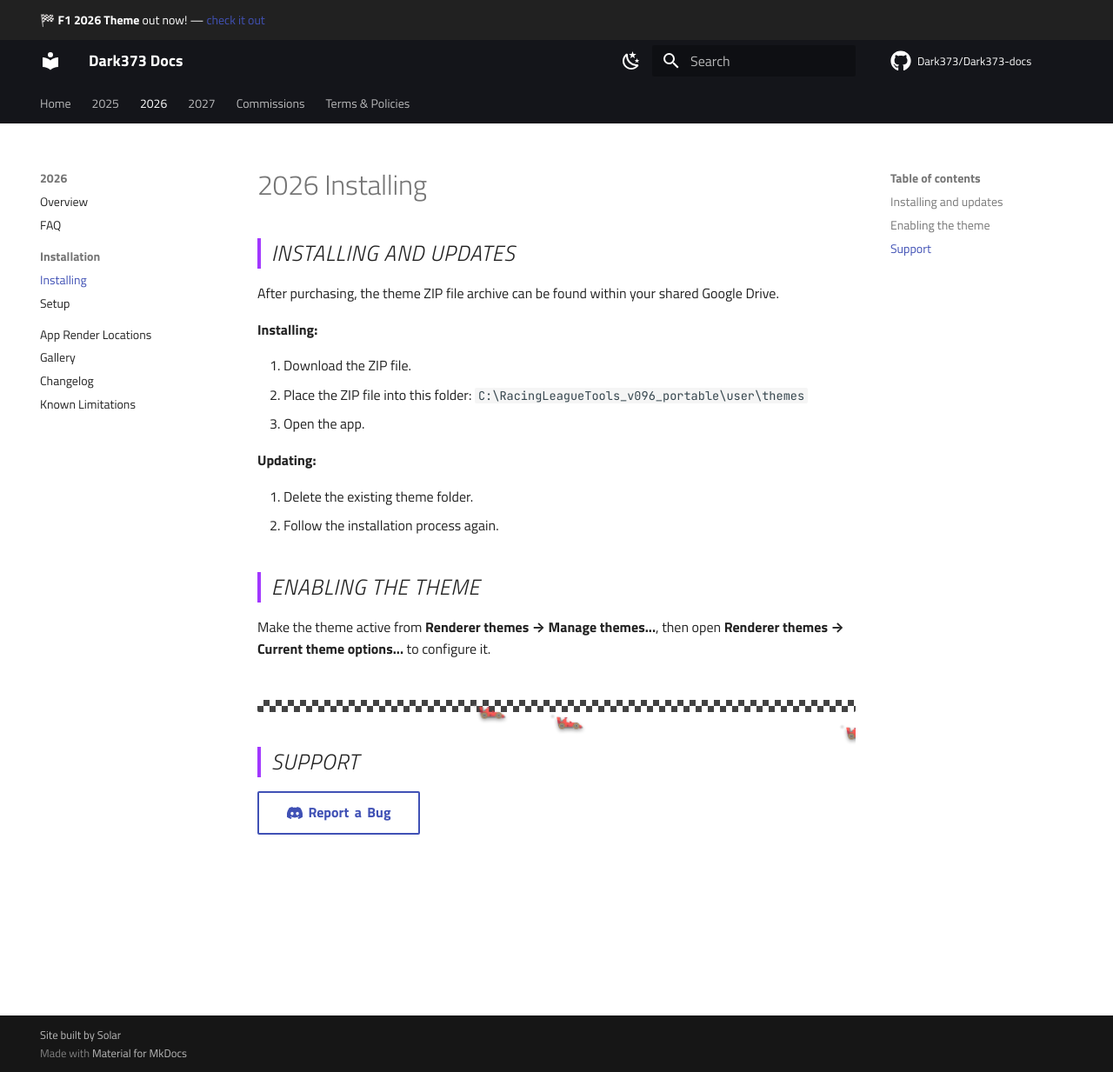
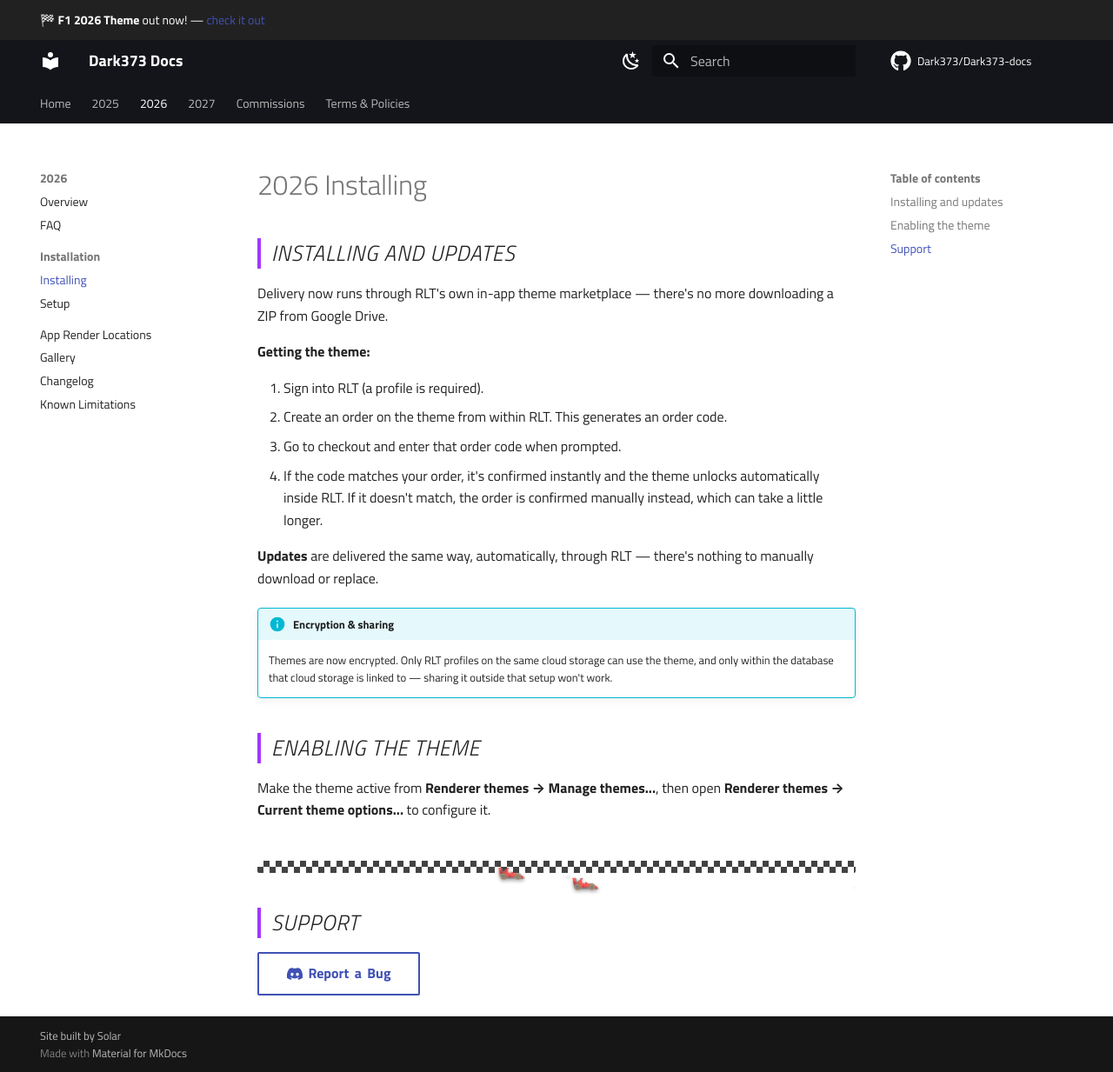
Before and after one commit to Dark373/Dark373-docs, an MkDocs documentation site: the page built from docs/f1-2026-theme/installation.md, in a window 1280 px wide and 1233 px high. Shown: the whole window at 87% size. Built offline with MkDocs 1.6.1 and Material for MkDocs 9.7.7, drawn with Linux system fonts in a browser that asks for light colours; comment, search, counter and statistics services are not loaded.

Commit message:
Update installation pages for new marketplace order-code delivery flow
Co-Authored-By: Claude Sonnet 5 <noreply@anthropic.com>
Claude-Session: https://claude.ai/code/session_01WEWdRkUQPkz2PnDqHzXaDT

```diff
--- a/docs/f1-2026-theme/installation.md
+++ b/docs/f1-2026-theme/installation.md
@@ -2,20 +2,26 @@
 
 ## Installing and updates {: .f1-heading }
 
-After purchasing, the theme ZIP file archive can be found within your
-shared Google Drive.
+Delivery now runs through RLT's own in-app theme marketplace — there's no
+more downloading a ZIP from Google Drive.
 
-**Installing:**
+**Getting the theme:**
 
-1. Download the ZIP file.
-2. Place the ZIP file into this folder:
-   `C:\RacingLeagueTools_v096_portable\user\themes`
-3. Open the app.
+1. Sign into RLT (a profile is required).
+2. Create an order on the theme from within RLT. This generates an order
+   code.
+3. Go to checkout and enter that order code when prompted.
+4. If the code matches your order, it's confirmed instantly and the theme
+   unlocks automatically inside RLT. If it doesn't match, the order is
+   confirmed manually instead, which can take a little longer.
 
-**Updating:**
+**Updates** are delivered the same way, automatically, through RLT —
+there's nothing to manually download or replace.
 
-1. Delete the existing theme folder.
-2. Follow the installation process again.
+!!! info "Encryption & sharing"
+    Themes are now encrypted. Only RLT profiles on the same cloud storage
+    can use the theme, and only within the database that cloud storage is
+    linked to — sharing it outside that setup won't work.
 
 ## Enabling the theme {: .f1-heading }
 
```
Also changed, not shown: docs/f1-2025-theme/installation.md (+16 -10 lines).
